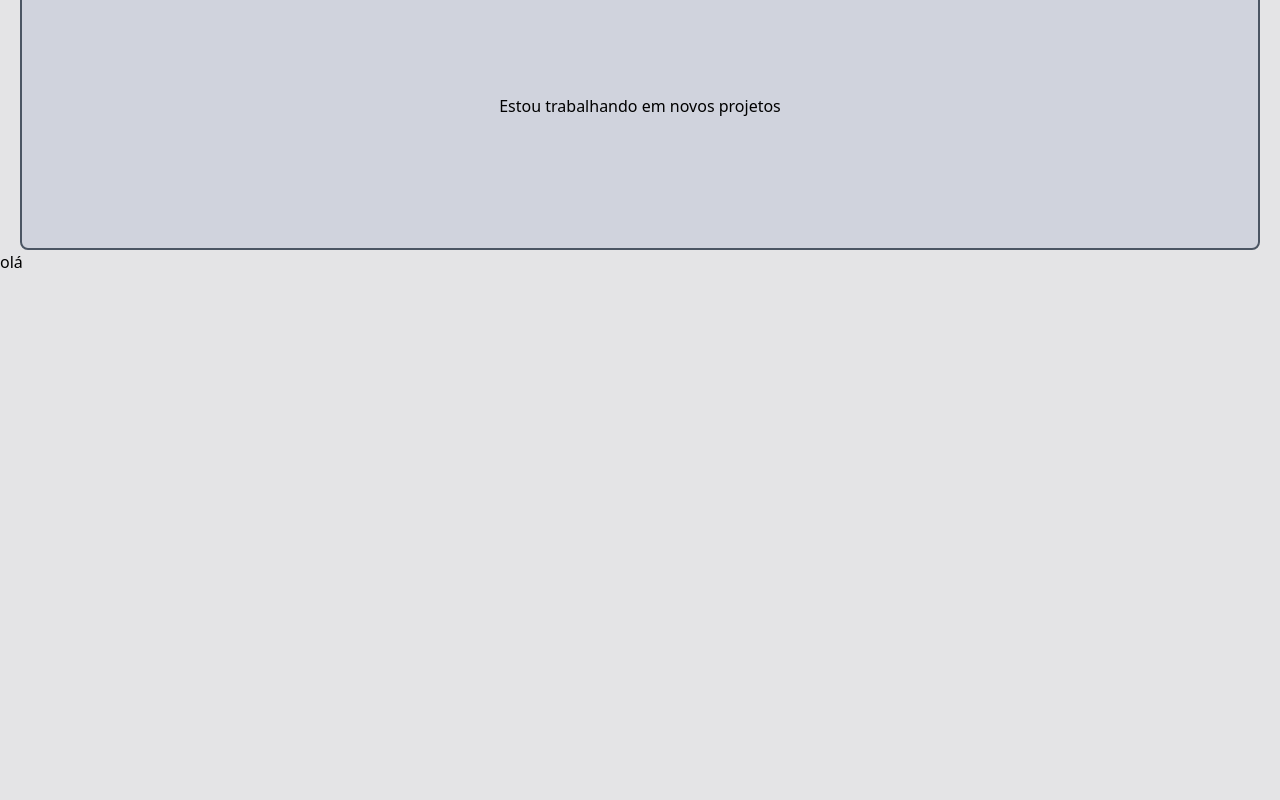
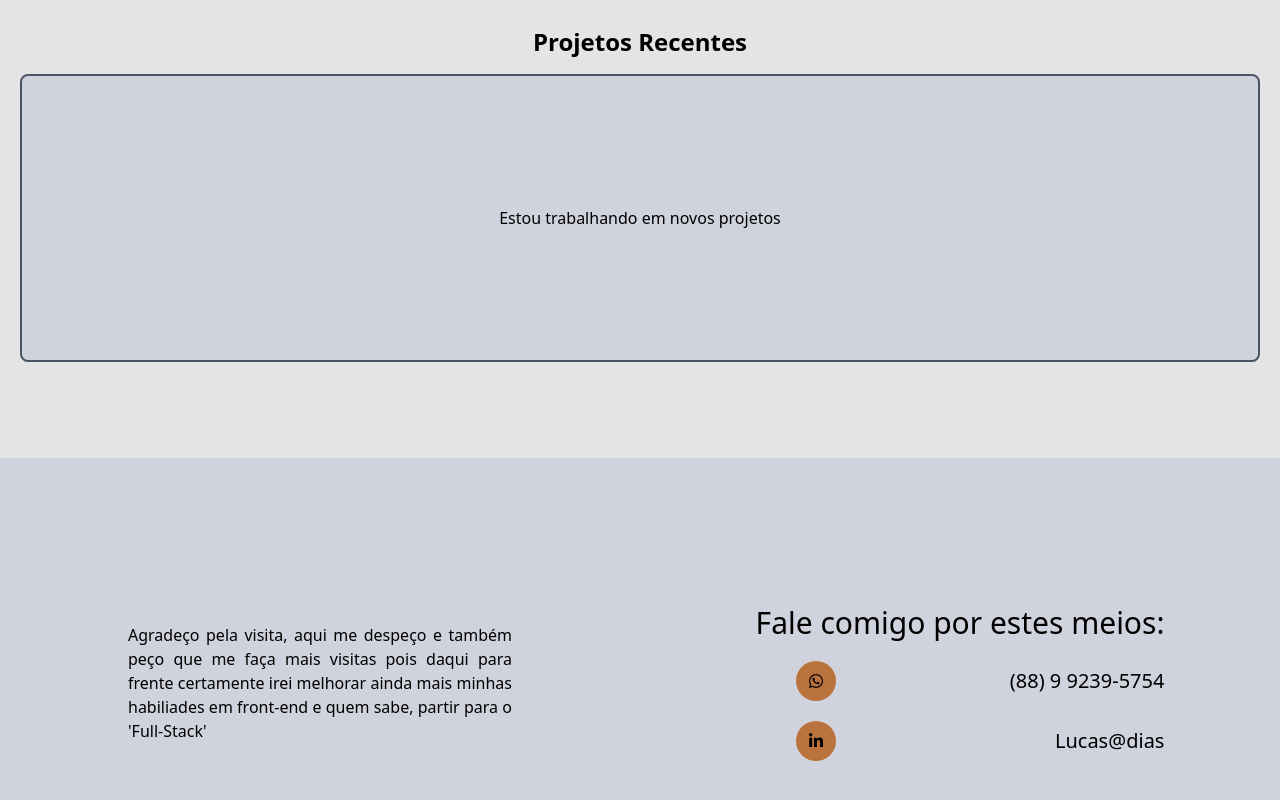
Before and after one commit to LuckDays/portfolio, a Next.js app: page / in a window 1280 px wide. Shown: the part 974-1774 px from the top of the page. Before the commit the page ends 1248 px from the top, so only its background shows below. Built offline with nearby package versions, Linux system fonts and the light colour scheme.

Commit message:
updating footer changes

```diff
--- a/components/footer.jsx
+++ b/components/footer.jsx
@@ -1,8 +1,42 @@
+import { FaWhatsapp } from "react-icons/fa";
+import { FaLinkedinIn } from "react-icons/fa";
+
 function footer() {
   return (
-    <div className=''>
-      <div>olá</div>
-    </div>
+    <footer id='contact' className='w-full pt-36 lg:pt-24'>
+      <div className='grid grid-rows-2 sm:grid-cols-2 sm:grid-rows-1 sm:h-[450px] w-full bg-blue-900 bg-opacity-10'>
+        <div className='flex items-center justify-center px-16 lg:px-32 py-2'>
+          <p className='text-justify w-full'>
+            Agradeço pela visita, aqui me despeço e também peço que me faça mais
+            visitas pois daqui para frente certamente irei melhorar ainda mais
+            minhas habiliades em front-end e quem sabe, partir para o
+            'Full-Stack'
+          </p>
+        </div>
+
+        <div className='flex flex-col items-center justify-center space-y-10'>
+          <div className='flex flex-col gap-5 p-5 md:px-6 sm:p-0'>
+            <h2 className='text-3xl'>Fale comigo por estes meios:</h2>
+            <div className='pl-10'>
+              <ul className='appearance-none flex flex-col gap-5'>
+                <li className='flex items-center justify-between'>
+                  <div className='relative flex items-center justify-center h-10 w-10 bg-colorPrimary bg-opacity-75 rounded-full p-4'>
+                    <FaWhatsapp className='absolute' />
+                  </div>
+                  <p className='text-xl'>(88) 9 9239-5754</p>
+                </li>
+                <li className='flex items-center justify-between'>
+                  <div className='relative flex items-center justify-center h-10 w-10 bg-colorPrimary bg-opacity-75 rounded-full p-4'>
+                    <FaLinkedinIn className='absolute' />
+                  </div>
+                  <p className='text-xl'>Lucas@dias</p>
+                </li>
+              </ul>
+            </div>
+          </div>
+        </div>
+      </div>
+    </footer>
   );
 }
 
--- a/components/projects.jsx
+++ b/components/projects.jsx
@@ -1,6 +1,9 @@
 const projects = () => {
   return (
-    <section className='mt-10 flex items-center justify-center' id='projects'>
+    <section
+      className='pt-36 lg:pt-24 flex items-center justify-center'
+      id='projects'
+    >
       <div className='md:container flex flex-col items-center px-5'>
         <h2 className='text-2xl font-semibold'>Projetos Recentes</h2>
         <div className='container mt-4'>
--- a/components/skills.jsx
+++ b/components/skills.jsx
@@ -2,7 +2,10 @@ import { skillList } from "./skillList";
 
 const skills = () => {
   return (
-    <section id='about' className='mt-10 flex items-center justify-center'>
+    <section
+      id='about'
+      className='pt-36 lg:pt-24 flex items-center justify-center'
+    >
       <div className='md:container grid xm:grid-rows-2 md:grid-cols-2'>
         {/* First Column */}
         <div className='flex flex-col items-start p-10 gap-6 row-span-1 md:col-span-1'>
@@ -10,7 +13,7 @@ const skills = () => {
             return (
               <div
                 key={index}
-                className='relative drop-shadow-lg overflow-hidden flex p-5 items-center rounded-md bg-colorPrimary text-white justify-between w-full xl:hover:w-[680px] hover:bg-colorSecondary duration-300 ease-out'
+                className='relative drop-shadow-lg overflow-hidden flex p-5 items-center rounded-md bg-colorPrimary text-white justify-between w-full xl:hover:translate-x-3 hover:bg-colorSecondary duration-300 ease-out'
               >
                 <label className='z-40'>{items.title}</label>
                 <em className='z-40'>{items.level}</em>
--- a/pages/api/hello.js
+++ /dev/null
@@ -1,5 +0,0 @@
-// Next.js API route support: https://nextjs.org/docs/api-routes/introduction
-
-export default function handler(req, res) {
-  res.status(200).json({ name: 'John Doe' })
-}
--- a/styles/globals.css
+++ b/styles/globals.css
@@ -13,7 +13,29 @@
     @apply duration-300 bg-backgroundLight dark:bg-backgroundDark min-h-screen scroll-smooth;
   }
 
+  header {
+    @apply snap-start;
+  }
+
+  footer {
+    @apply snap-end;
+  }
+
   section {
     @apply snap-center;
   }
+
+  /* Estilizando a scrollbar */
+
+  *::-webkit-scrollbar {
+    @apply w-2;
+  }
+
+  *::-webkit-scrollbar-track {
+    @apply bg-blue-900 bg-opacity-30;
+  }
+
+  *::-webkit-scrollbar-thumb {
+    @apply bg-blue-900 bg-opacity-30 rounded;
+  }
 }
```
